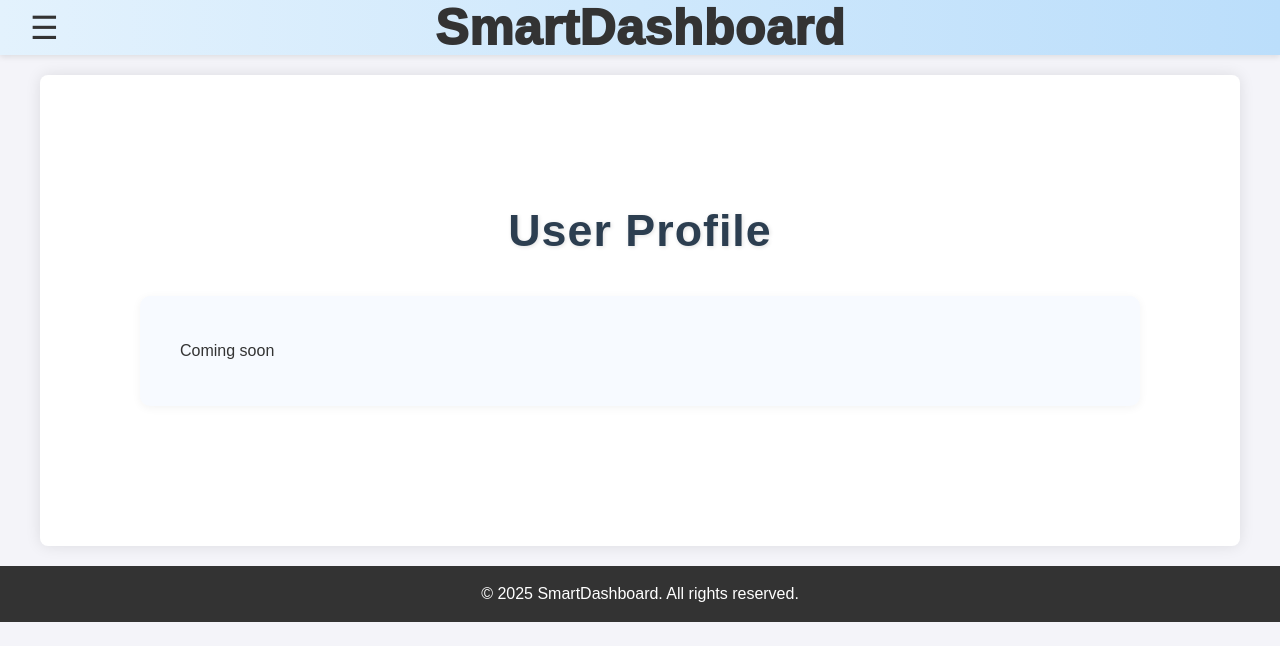
After one commit to BenZehavi423/smart-dashboard, a Flask app: page /user_profile in a window 1280 px wide. The commit adds this page. Shown: the top 646 px of the page. Run offline with Flask 3, Linux system fonts and the light colour scheme; the visitor is signed in with stand-in values (Sample User, id 1).

Commit message:
delete help center + generic endpoint for new pages

```diff
--- a/website/web/templates/base.html
+++ b/website/web/templates/base.html
@@ -34,16 +34,14 @@
         {% elif request.endpoint == 'views.analyze_data' %}{% set current_page_label = 'Analyze Data' %}
         {% elif request.endpoint == 'views.businesses_search' %}{% set current_page_label = 'Businesses Search' %}
         {% elif request.endpoint == 'views.new_business' %}{% set current_page_label = 'New Business' %}
-        {% elif request.endpoint == 'views.help_center' %}{% set current_page_label = 'Help Center' %}
         {% endif %}
         <div class="dropdown" id="mainMenuDropdown">
           <button class="dropbtn" id="menuToggleBtn" aria-label="Menu" aria-haspopup="true" aria-expanded="false">&#9776;</button>
           <span class="nav-current">{{ current_page_label }}</span>
           <div class="dropdown-content" role="menu">
-            <a href="{{ url_for('views.user_profile') }}">My Profile</a>
+            <a href="{{ url_for('views.profile') }}">My Profile</a>
             <a href="{{ url_for('views.businesses_search') }}">Businesses Search</a>
             <a href="{{ url_for('views.new_business') }}">New Business</a>
-            <a href="{{ url_for('views.help_center') }}">Help Center</a>
             <a href="{{ url_for('auth.logout') }}" class="button red">Log Out</a>
           </div>
         </div>
--- /dev/null
+++ b/website/web/templates/generic_page.html
@@ -0,0 +1,9 @@
+{% extends "base.html" %}
+{% block title %}{{ title or 'Page' }}{% endblock %}
+
+{% block content %}
+  <h1 class="page-title">{{ title or 'Page' }}</h1>
+  <div class="dashboard-section">
+    <p>{{ content or 'Content coming soon.' }}</p>
+  </div>
+{% endblock %}
--- a/website/web/views.py
+++ b/website/web/views.py
@@ -249,3 +249,19 @@ def analyze_data(): # TODO: analyze_data
                 extra_fields={'user_id': user._id, 'files_count': len(user_files)})
 
     return render_template('analyze_data.html', user=user, files=user_files)
+
+# ---- Simple placeholder pages to satisfy navbar links ----
+@views.route('/user_profile')
+@login_required
+def user_profile():
+    return render_template('generic_page.html', title='User Profile', content='Coming soon'), 200
+
+@views.route('/businesses_search')
+@login_required
+def businesses_search():
+    return render_template('generic_page.html', title='Businesses Search', content='Coming soon'), 200
+
+@views.route('/new_business')
+@login_required
+def new_business():
+    return render_template('generic_page.html', title='New Business', content='Coming soon'), 200
```
